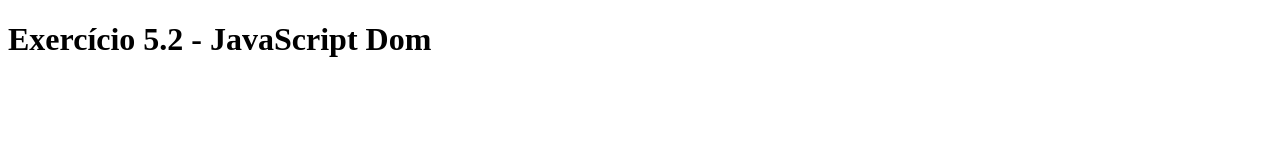
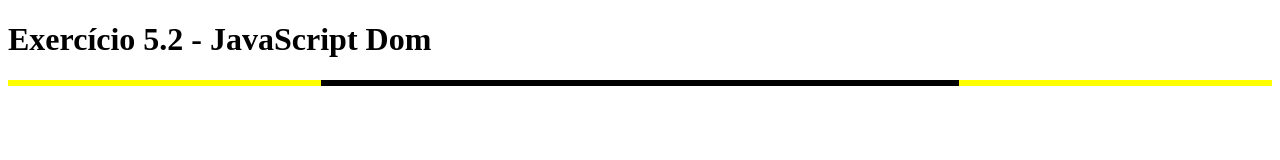
Before and after one commit to viniciusHerminio/trybe-exercicios, a plain HTML site: page bloco-5-JavaScript-Dom-Eventos-e-Web-Storange/dia-2-JavaScript-Trabalhando-com-elementos/atividade5-2.html in a window 1280 px wide. Drawn offline with Linux system fonts and the light colour scheme.

Commit message:
acicionando tag section como filho da main e atribuindo uma classe a ela/requisito 3

```diff
--- a/bloco-5-JavaScript-Dom-Eventos-e-Web-Storange/dia-2-JavaScript-Trabalhando-com-elementos/atividade5-2.html
+++ b/bloco-5-JavaScript-Dom-Eventos-e-Web-Storange/dia-2-JavaScript-Trabalhando-com-elementos/atividade5-2.html
@@ -55,7 +55,7 @@
       }
     </style>
   </head>
-  <bodyssss>
+  <body>
     <script src="script.js">
 
     </script>
--- a/bloco-5-JavaScript-Dom-Eventos-e-Web-Storange/dia-2-JavaScript-Trabalhando-com-elementos/script.js
+++ b/bloco-5-JavaScript-Dom-Eventos-e-Web-Storange/dia-2-JavaScript-Trabalhando-com-elementos/script.js
@@ -6,3 +6,8 @@ document.body.appendChild(fraseExercicioH1);
 let main = document.createElement('main');
 document.body.appendChild(main);
 document.querySelector('main').classList.add('main-content');
+
+let section = document.querySelector('.main-content');
+let section2 = document.createElement('section');
+section.appendChild(section2);
+document.querySelector('section').classList.add('center-content');
```
